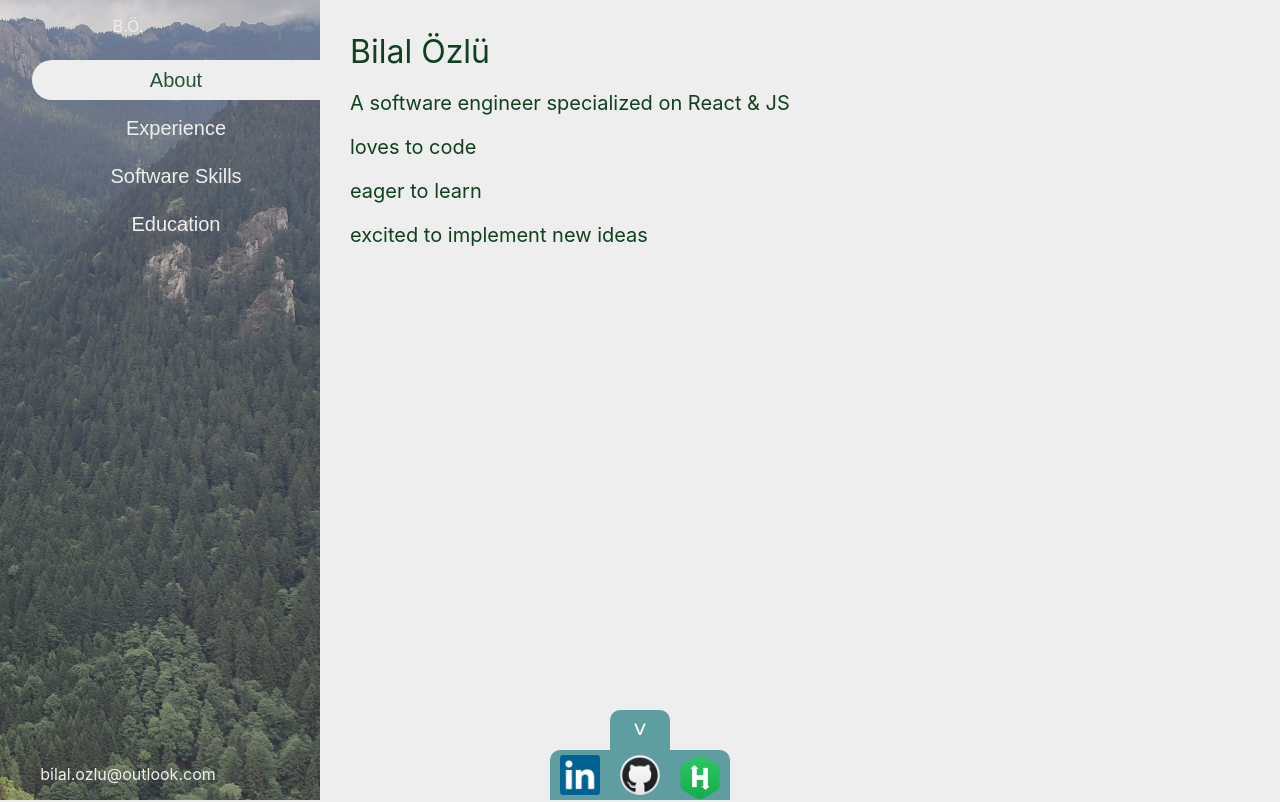
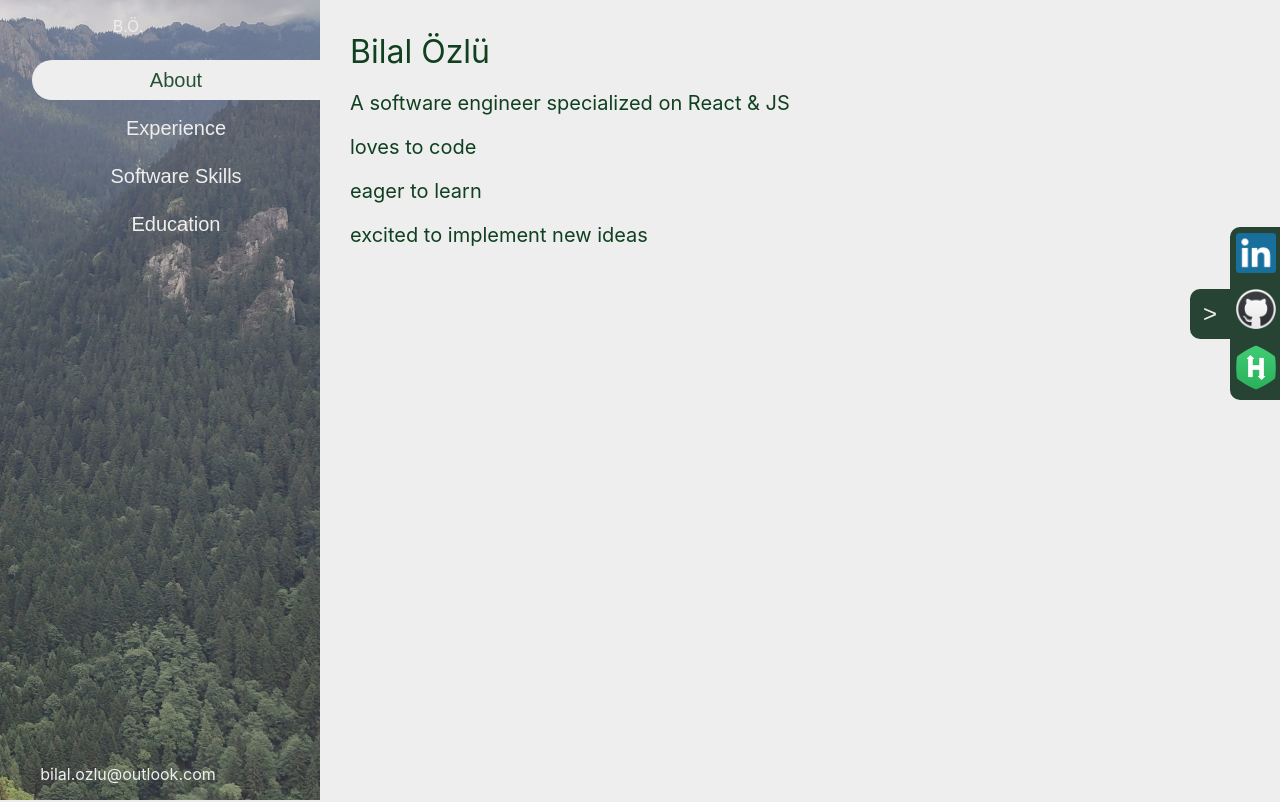
Before and after one commit to bilalozlu/homepage, a React (Create React App) app: page /portfolio in a window 1280 px wide. Shown: the top 802 px of the page. Built offline with nearby package versions, Linux system fonts and the light colour scheme.

Commit message:
contacts bar moved to right side

```diff
--- a/src/portfolio_components/contacts.css
+++ b/src/portfolio_components/contacts.css
@@ -1,43 +1,43 @@
 .contactsArea {
+    display: flex;
+    align-items: center;
     position: fixed;
-    bottom: 0;
-    left: 50%;
-    transform: translateX(-50%);
+    bottom: 50%;
+    right: 0;
 }
 
 .arrow {
-    background-color: cadetblue;
-    color: white;
-    margin-left: 60px;
-    height: 40px;
-    width: 60px;
+    background-color: #103020;
+    opacity: 0.9;
+    color: #eee;
+    height: 50px;
+    width: 40px;
     font-size: 24px;
-    border-radius: 10px 10px 0 0;
+    border-radius: 10px 0 0 10px;
     border: none;
     cursor: pointer;
 }
 
 .arrow:hover {
-    border: 3px teal solid;
+    border: 3px #30b060 solid;
 }
 
 .contacts {
-    display: flex;
-    justify-content: space-around;
-    background-color: cadetblue;
-    width: 180px;
-    height: 50px;
-    border-radius: 10px 10px 0 0;
-    -webkit-transition: height 1s ease-in-out;
-    transition: height 1s ease-in-out;
+    display: grid;
+    background-color: #103020;
+    opacity: 0.9;
+    width: 50px;
+    border-radius: 10px 0 0 10px;
+    -webkit-transition: width 1s ease-in-out;
+    transition: width 1s ease-in-out;
 }
 
 .contact_link {
-    margin: 5px;
+    margin: 6px;
 }
 
 .contacts.closed {
-    height: 0px;
+    width: 0px;
 }
 
 @media only screen and (max-width: 960px) {
--- a/src/portfolio_components/contacts.js
+++ b/src/portfolio_components/contacts.js
@@ -12,9 +12,9 @@ function Contacts() {
     <div className='contactsArea'>
       <button className='arrow' onClick={() => toggleContacts()}>
         {isContactsOpen ?
-          '\u02C5'
+          '>'
           :
-          '\u02C4'
+          '<'
         }
       </button>
       <div className={`contacts ${!isContactsOpen && 'closed'}`}>
```
